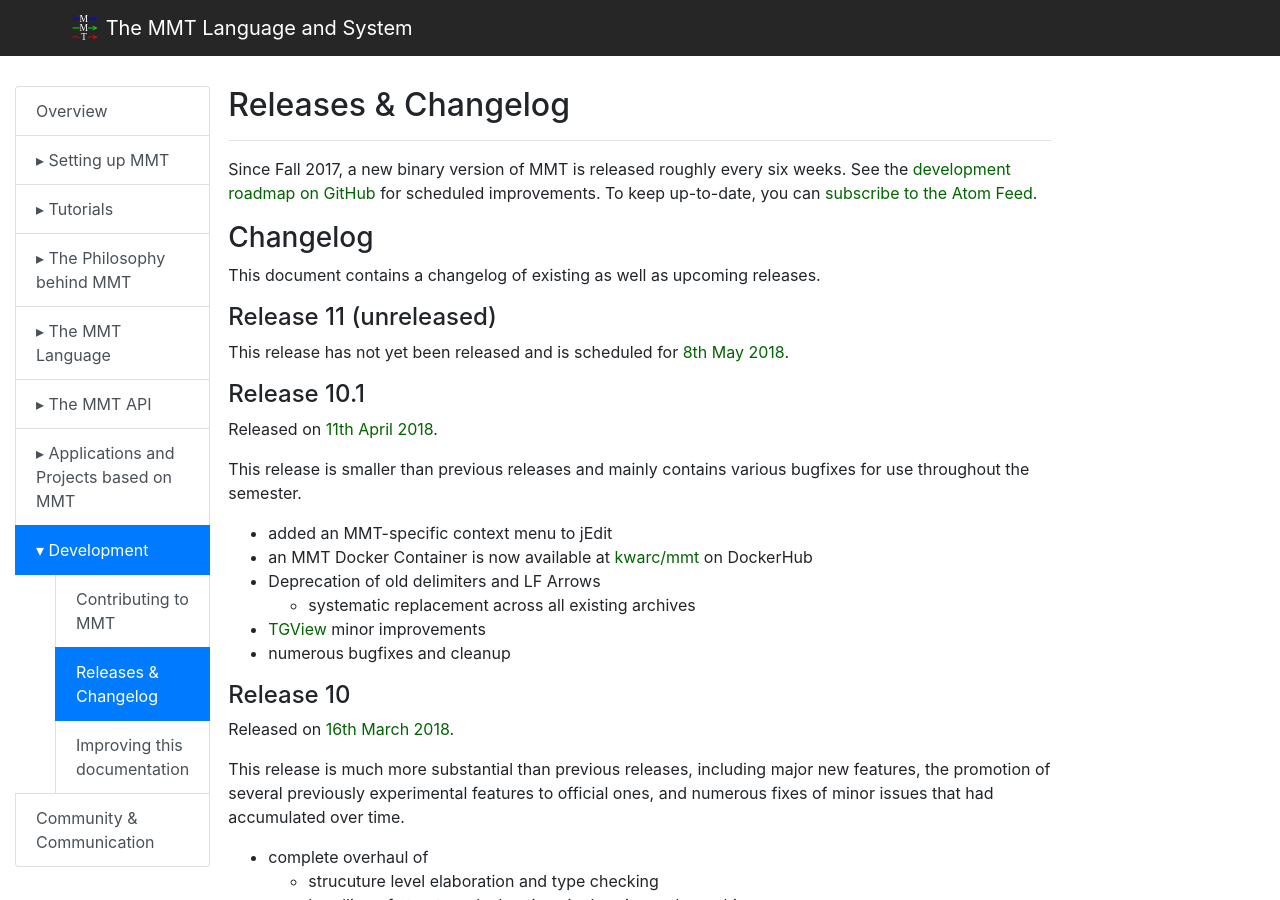
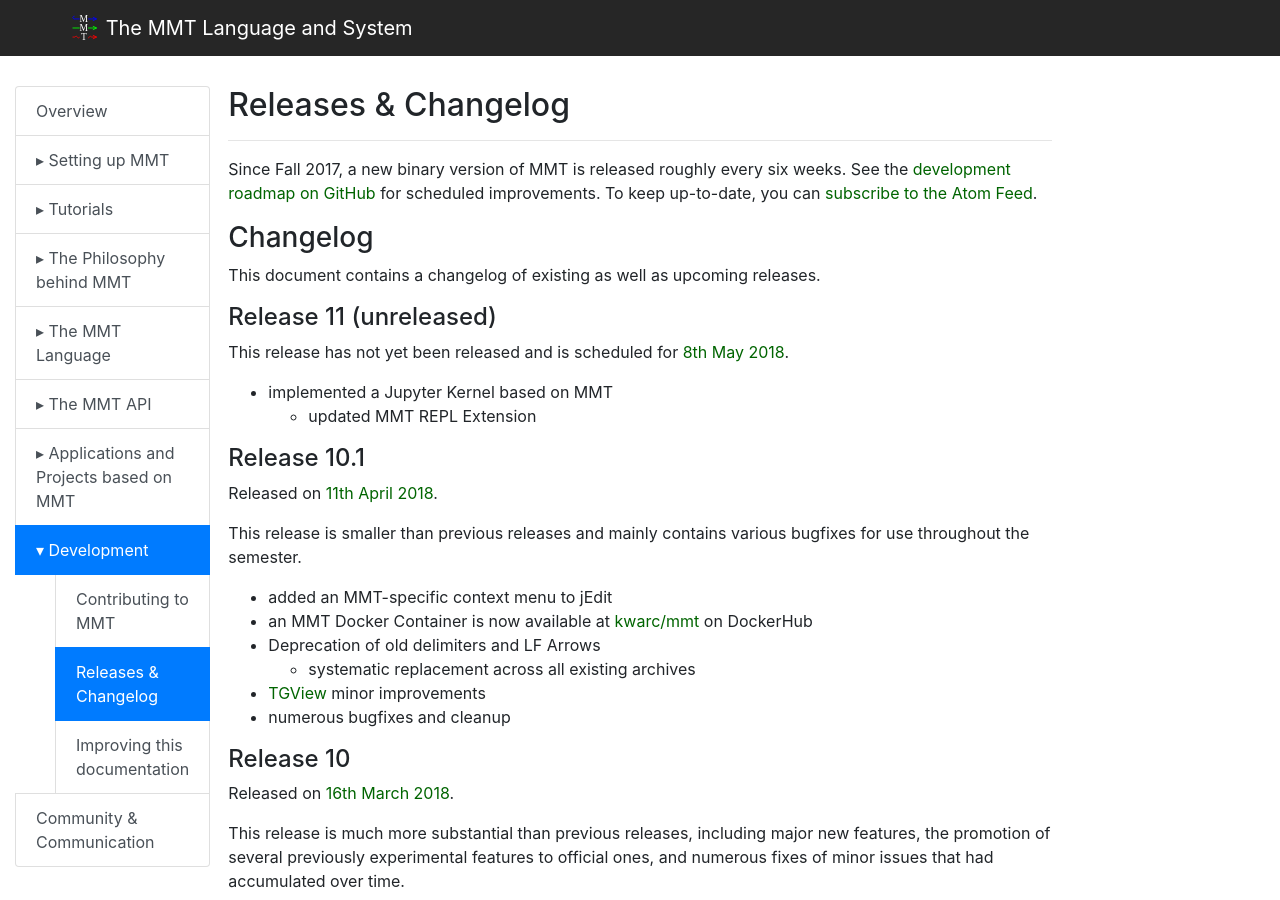
Before and after one commit to UniFormal/uniformal.github.io, a Jekyll site: the page built from doc/development/releases.md, in a window 1280 px wide and 900 px high. Built offline with Jekyll 4.4.1, drawn with Linux system fonts in a browser that asks for light colours.

Commit message:
Update releases.md

```diff
--- a/doc/development/releases.md
+++ b/doc/development/releases.md
@@ -13,6 +13,9 @@ This document contains a changelog of existing as well as upcoming releases.
 
 #### Release 11 (unreleased)
 This release has not yet been released and is scheduled for [8th May 2018](https://github.com/UniFormal/MMT/milestone/3).
+
+- implemented a Jupyter Kernel based on MMT
+    - updated MMT REPL Extension
 
 #### Release 10.1
 
```
